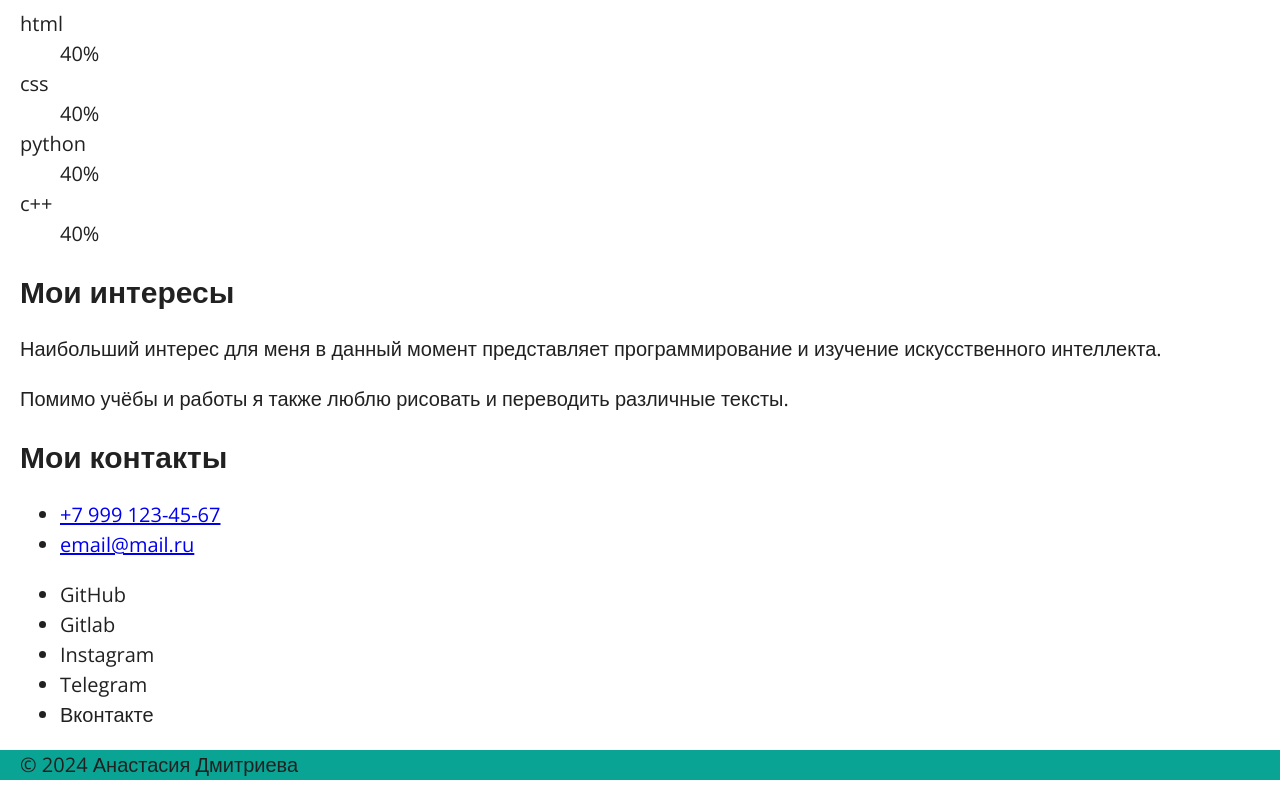
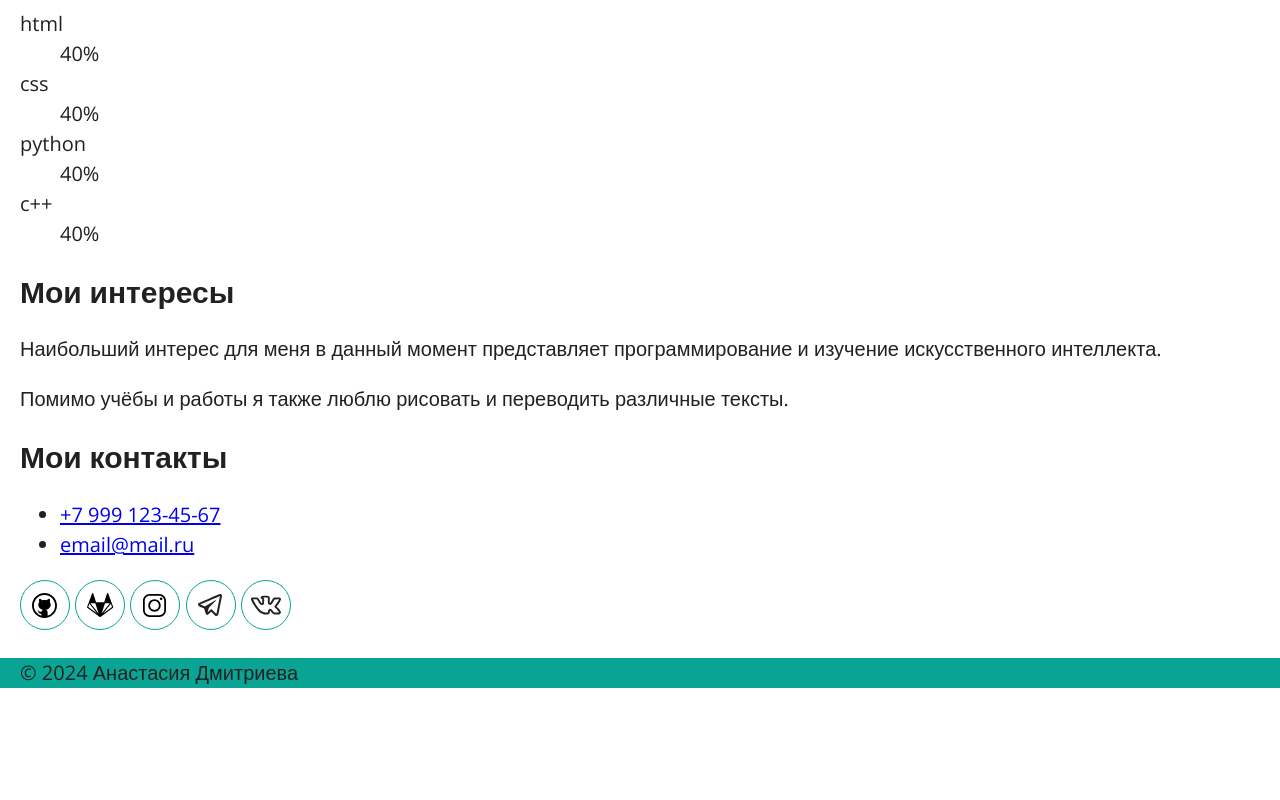
Before and after one commit to AnnFright/portfolio, a plain HTML site: page index.html in a window 1280 px wide. Shown: the part 1232-2032 px from the top of the page. After the commit the page ends 1940 px from the top, so only its background shows below. Drawn offline with nearby package versions, Linux system fonts and the light colour scheme.

Commit message:
оформлены ссылки на соцсети

```diff
--- a/css/style.css
+++ b/css/style.css
@@ -66,6 +66,67 @@ button:hover {
     background-color: var(--green);
 }
 
+.social {
+    margin: 0;
+    padding: 0;
+    list-style-type: none;
+}
+
+
+.social li {
+    display: inline-block;
+    margin: 0;
+    padding: 0;
+}
+
+.social-link {
+    display: block;
+    width: 50px;
+    height: 50px;
+    border: 1px solid var(--green);
+    border-radius: 50%;
+    padding: 10px;
+    background-repeat: no-repeat;
+    background-position: center center;
+}
+
+.social-link:hover {
+    background-color: var(--green);
+}
+
+.social-link_github {
+    background-image: url("../img/social_github.svg");
+}
+
+.social-link_gitlab {
+    background-image: url("../img/social_gitlab.svg");
+}
+
+.social-link_instagram {
+    background-image: url("../img/social_instagram.svg");
+}
+
+.social-link_telegram {
+    background-image: url("../img/social_telegram.svg");
+}
+
+.social-link_vkontakte {
+    background-image: url("../img/social_vk.svg");
+}
+
+.visually-hidden {
+    position: absolute;
+    width: 1px;
+    height: 1px;
+    margin: -1px;
+    border: 0;
+    padding: 0;
+    white-space: nowrap;
+    clip-path: inset(100%);
+    clip: rect(0 0 0 0);
+    overflow: hidden;
+}
+
 .container {
     min-width: 320px;
     max-width: 1280px;
--- a/index.html
+++ b/index.html
@@ -91,12 +91,12 @@
                 <li><a href="mailto:email@mail.ru">email@mail.ru</a></li>
             </ul>
 
-            <ul>
-                <li><a>GitHub</a></li>
-                <li><a>Gitlab</a></li>
-                <li><a>Instagram</a></li>
-                <li><a>Telegram</a></li>
-                <li><a>Вконтакте</a></li>
+            <ul class="social">
+                <li><a class="social-link  social-link_github"><span class="visually-hidden">GitHub</span></a></li>
+                <li><a class="social-link  social-link_gitlab"><span class="visually-hidden">Gitlab</span></a></li>
+                <li><a class="social-link  social-link_instagram"><span class="visually-hidden">Instagram</span></a></li>
+                <li><a class="social-link social-link_telegram"><span class="visually-hidden">Telegram</span></a></li>
+                <li><a class="social-link social-link_vkontakte"><span class="visually-hidden">Вконтакте</span></a></li>
             </ul>
         </section>
     </main>
```
